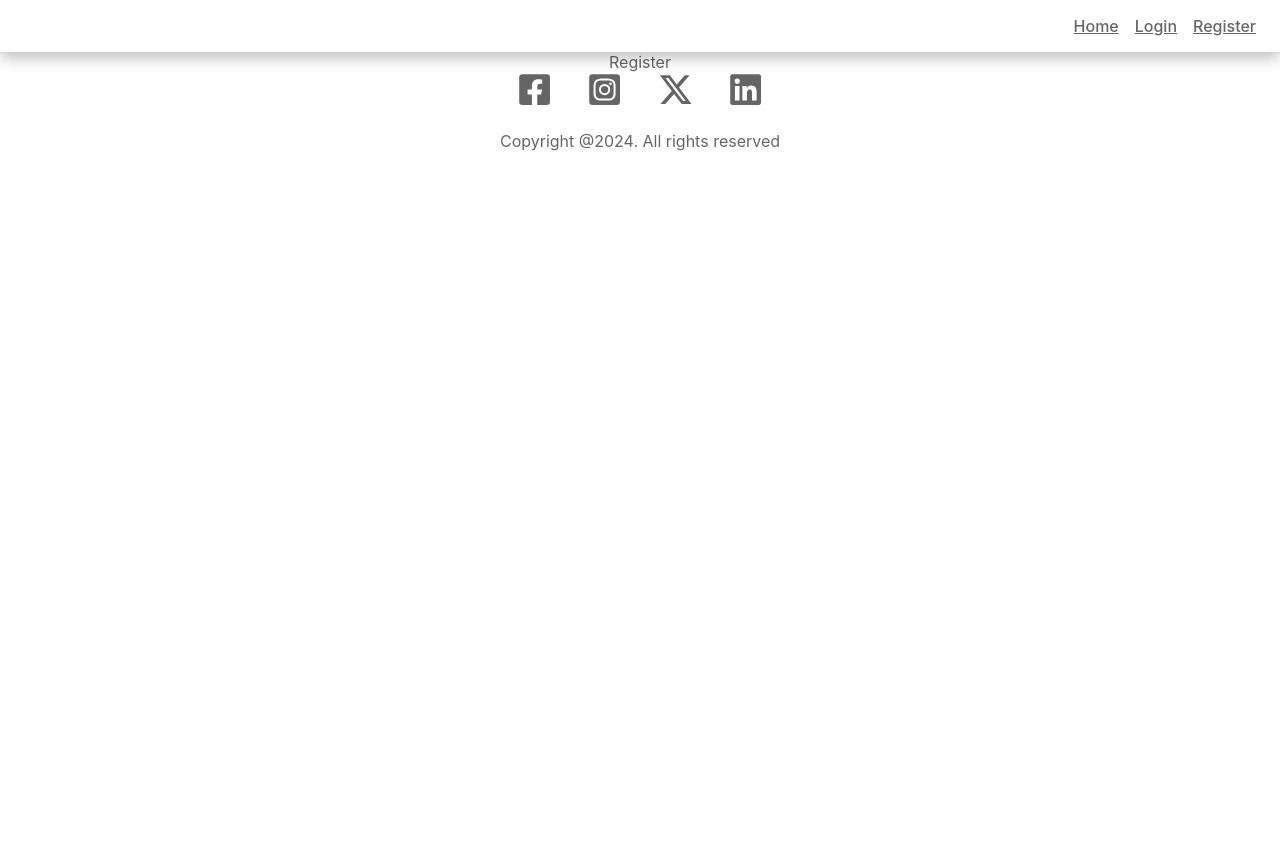
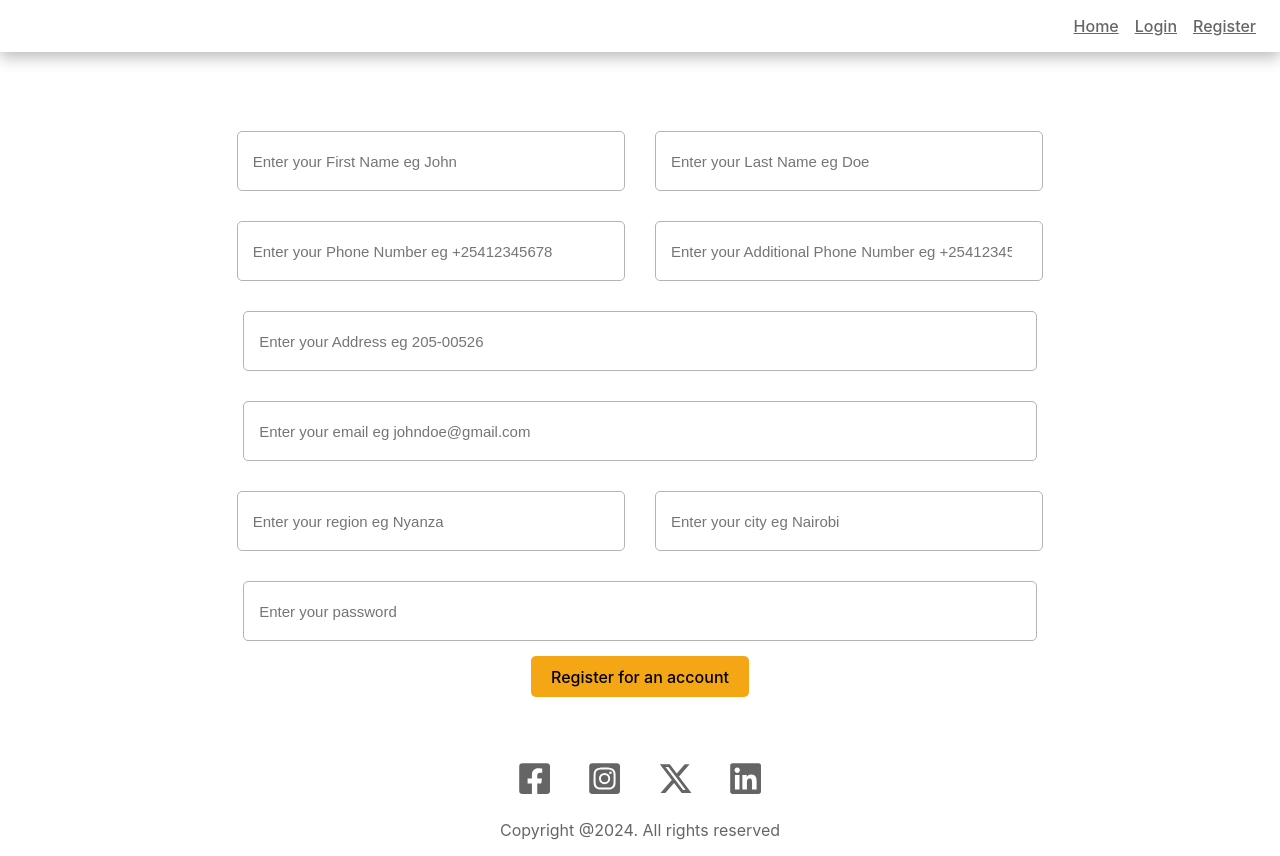
Before and after one commit to Denzel60/E-commerce-Grand-Project, a React (Vite) app in the folder client/: page /register in a window 1280 px wide. Before the commit the page ends 800 px from the top, so only its background shows below. Built offline with nearby package versions, Linux system fonts and the light colour scheme.

Commit message:
"Updated CSS styles for Header, Login, and Register components, and added CSS for input fields and buttons."

```diff
--- a/client/src/Components/Header/Header.css
+++ b/client/src/Components/Header/Header.css
@@ -5,6 +5,7 @@ header{
     box-shadow: 0 5px 15px rgba(0, 0, 0, 0.281);
     width: 100%;
     padding: 1em 1em;
+    position: sticky;
 }
 header ul{
     display: flex;
--- a/client/src/Pages/Login/Login.css
+++ b/client/src/Pages/Login/Login.css
@@ -0,0 +1,25 @@
+.form{
+    display: flex;
+    justify-content: center;
+    align-items: center;
+}
+form{
+    background-color: white;
+    border-radius: 10px;
+    width: 80%;
+    display: flex;
+    flex-direction: column;
+    justify-content: center;
+    align-items: center;
+    margin: 3em;
+    padding: 1em;
+}
+.form form .names-cont{
+    display: flex;
+    align-items: center;
+    justify-content: center;
+    width: 87%;
+}
+.form form .names-cont input{
+    width: 45%;
+}
--- a/client/src/Pages/Login/Login.jsx
+++ b/client/src/Pages/Login/Login.jsx
@@ -1,3 +1,4 @@
+import './Login.css'
 import useAuthStore from "../../store/AuthStore"
 import { useNavigate } from "react-router-dom"
 
@@ -10,8 +11,13 @@ function Login() {
         navigate('/dashboard')
     }
     return (
-        <div>
-            <button onClick={handleLogin}>Login</button>
+        <div className="form">
+            <form action="">
+                <input type="number" placeholder="Enter your Phone Number eg +25412345678" />
+                <input type="number" placeholder="Enter your Address eg 205-00526" />
+                <input type="password" placeholder='Enter your password' name="" id="" />
+                <button onClick={handleLogin}>Login</button>
+            </form>
         </div>
     )
 }
--- a/client/src/Pages/Register/Register.jsx
+++ b/client/src/Pages/Register/Register.jsx
@@ -1,6 +1,36 @@
+import useAuthStore from "../../store/AuthStore"
+import { useNavigate } from "react-router-dom"
+
 function Register() {
+
+    const navigate = useNavigate();
+    const setAuth = useAuthStore((state) => state.setAuth)
+
+    const handleRegister = () => {
+        setAuth(true)
+        navigate('/login')
+    }
     return (
-        <div>Register</div>
+        <div className="form">
+            <form action="">
+                <div className="names-cont">
+                    <input type="text" placeholder="Enter your First Name eg John" />
+                    <input type="text" placeholder="Enter your Last Name eg Doe" />
+                </div>
+                <div className="names-cont">
+                    <input type="number" placeholder="Enter your Phone Number eg +25412345678" />
+                    <input type="number" placeholder="Enter your Additional Phone Number eg +25412345678" />
+                </div>
+                <input type="number" placeholder="Enter your Address eg 205-00526" />
+                <input type="email" placeholder="Enter your email eg johndoe@gmail.com" name="" id="" />
+                <div className="names-cont">
+                    <input type="text" placeholder="Enter your region eg Nyanza" />
+                    <input type="text" placeholder="Enter your city eg Nairobi" />
+                </div>
+                <input type="password" placeholder='Enter your password' name="" id="" />
+                <button onClick={handleRegister}>Register for an account</button>
+            </form>
+        </div>
     )
 }
 
--- a/client/src/index.css
+++ b/client/src/index.css
@@ -5,7 +5,7 @@
 
   color-scheme: light dark;
   color: rgba(0, 0, 0, 0.603);
-  background-color: white;
+  background-color: rgba(255, 255, 255, 0.938);
 
   font-synthesis: none;
   text-rendering: optimizeLegibility;
@@ -19,7 +19,7 @@ a {
   text-decoration: underline;
 }
 a:hover {
-  color:  rgba(243, 158, 1, 0.918);;
+  color:  rgba(243, 158, 1, 0.918);
 }
 *{
   box-sizing: border-box;
@@ -61,8 +61,23 @@ button {
 }
 button:hover {
   background-color: rgba(218, 141, 0, 0.918);
+  border: 1px solid black;
+  color: black;
 }
 button:focus,
 button:focus-visible {
   outline: 4px auto -webkit-focus-ring-color;
 }
+input{
+  width: 80%;
+  height: 4em;
+  margin: 1em;
+  background-color: white;
+  color: black;
+  border-radius: 5px;
+  border: 1px solid rgb(179, 179, 179);
+  outline: none;
+  padding: 0 1em;
+  font-size: 15px;
+  font-weight: 525;
+}
```
